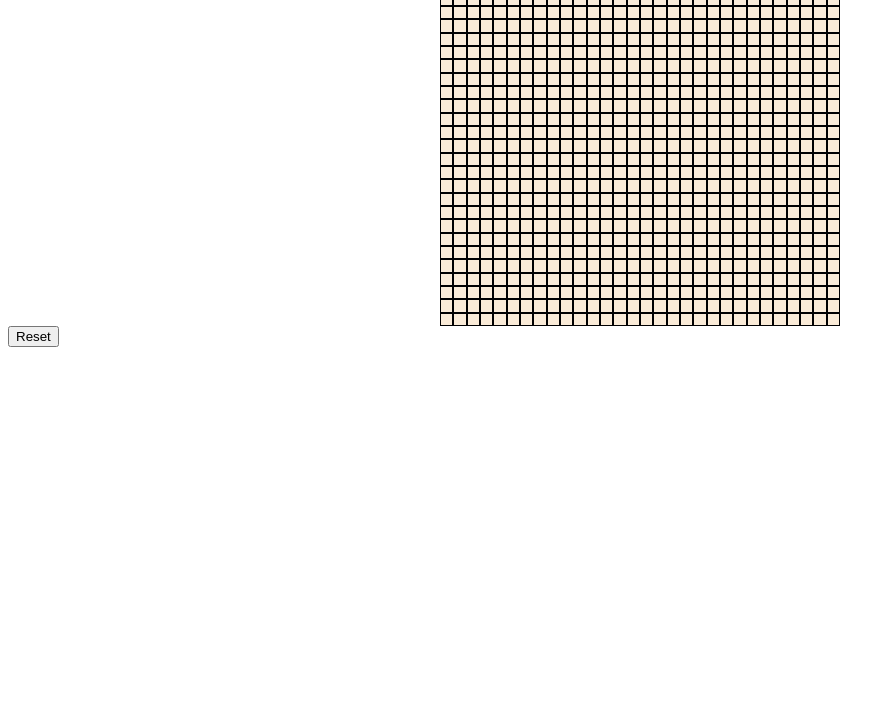
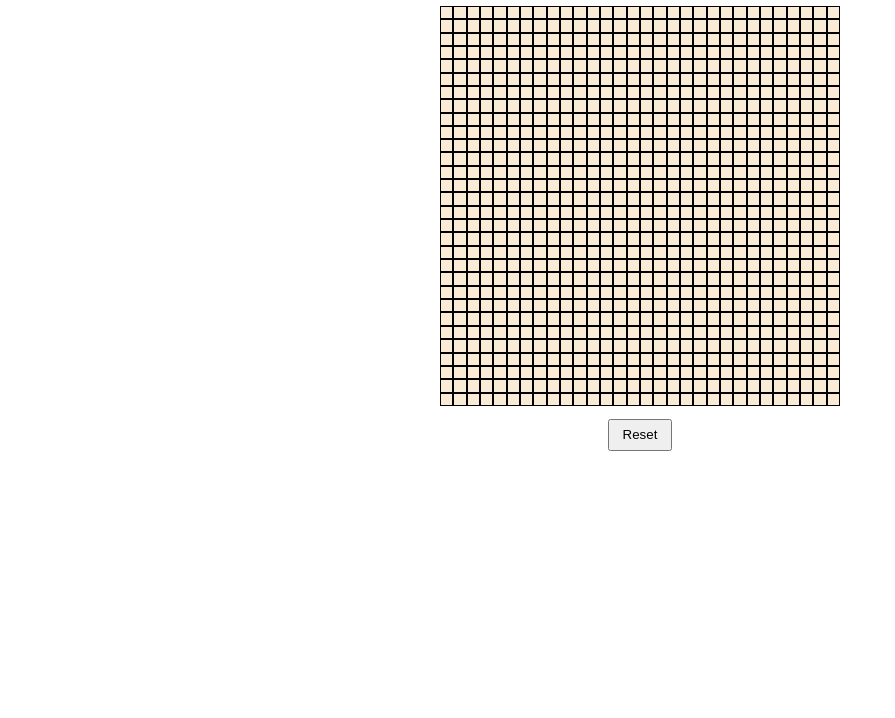
Before and after one commit to Assetbekov-Almar/etch-a-sketch, a plain HTML site: page index.html in a window 1280 px wide. Shown: the part 82-800 px from the top of the page, without its empty margins (0-895 px from the left). Drawn offline with Linux system fonts and the light colour scheme.

Commit message:
completed base form

```diff
--- a/index.css
+++ b/index.css
@@ -1,3 +1,11 @@
+body {
+    display: flex;
+    flex-direction: column;
+    align-items: center;
+    justify-content: center;
+    font-family: 'Raleway', sans-serif;
+}
+
 #container {
     width: 400px;
     height: 400px;
@@ -12,3 +20,9 @@
     border: 1px solid black;
     background-color: antiquewhite;
 }
+
+button {
+    height: 2rem;
+    width: 4rem;
+    margin: 1vw;
+}
--- a/index.html
+++ b/index.html
@@ -5,8 +5,11 @@
     <meta name="viewport" content="width=device-width, initial-scale=1.0">
     <title>Etch-A-Sketch</title>
     <link href="./index.css" rel="stylesheet">
+    <link href="https://fonts.googleapis.com/css2?family=Raleway:wght@500;600&display=swap" rel="stylesheet">
+
 </head>
 <body>
+    <h1>Etch-A-Sketch</h1>
     <div id="container"></div>
     <button onclick="reset()">Reset</button>
 
```
